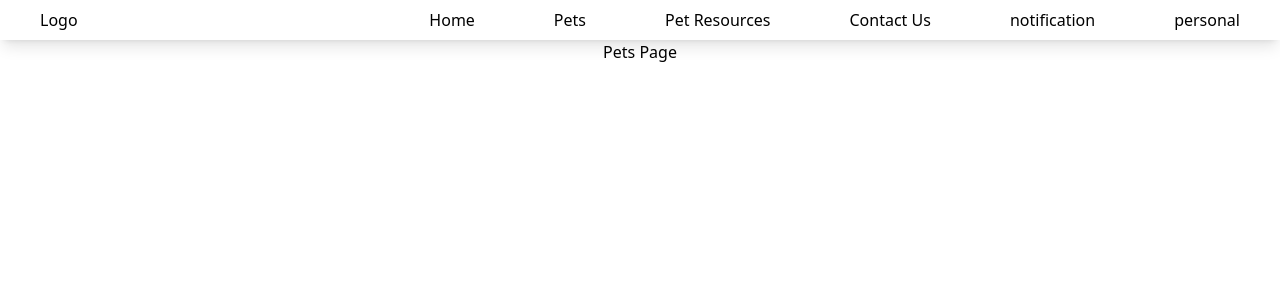
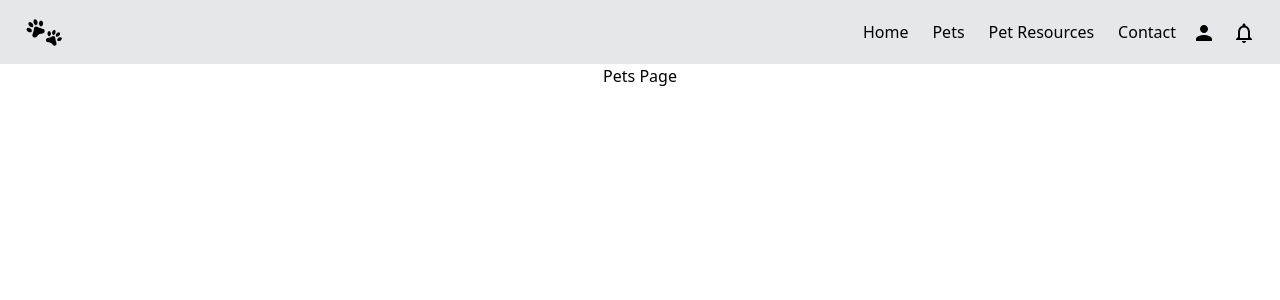
Before and after one commit to InnovatrixGroup/PawsReunite-Frontend, a React (Create React App) app: page /pets in a window 1280 px wide. Shown: the top 300 px of the page. Built offline with nearby package versions, Linux system fonts and the light colour scheme.

Commit message:
create navbar on different size screen

```diff
--- a/package.json
+++ b/package.json
@@ -3,6 +3,10 @@
   "version": "0.1.0",
   "private": true,
   "dependencies": {
+    "@emotion/react": "^11.11.1",
+    "@emotion/styled": "^11.11.0",
+    "@mui/icons-material": "^5.14.0",
+    "@mui/material": "^5.14.0",
     "@testing-library/jest-dom": "^5.16.5",
     "@testing-library/react": "^13.4.0",
     "@testing-library/user-event": "^13.5.0",
--- a/src/App.js
+++ b/src/App.js
@@ -11,11 +11,13 @@ import PetResourcePage from "./pages/PetResourcePage";
 import PersonalDetailPage from "./pages/personalDetail/PersonalDetailPage";
 import EditProfilePage from "./pages/personalDetail/EditProfilePage";
 import CreatePostPage from "./pages/personalDetail/CreatePostPage";
+import NavbarNew from "./components/NavbarNew";
 
 function App() {
   return (
-    <div className="App">
-      <Navbar />
+    <div className="App max-w-7xl mx-auto">
+      {/* <Navbar /> */}
+      <NavbarNew />
       <Routes>
         <Route path="/" element={<HomePage />} />
         <Route path="/login" element={<LoginPage />} />
--- /dev/null
+++ b/src/components/Dropdown.jsx
@@ -0,0 +1,15 @@
+import React from 'react'
+
+function Dropdown() {
+  return (
+    <div>
+      <ul className='submenu absolute  -left-3 flex flex-col items-start px-3 pb-5 pt-5 gap-3 bg-gray-200 w-40'>
+        <li>Lost Pets</li>
+        <li>Found Pets</li>
+      </ul>
+
+    </div>
+  )
+}
+
+export default Dropdown
--- /dev/null
+++ b/src/components/NavbarNew.css
@@ -0,0 +1,68 @@
+
+
+.navbar__menu-icon-bar {
+  width: 100%;
+  height: 2px;
+  background-color: #333;
+  margin: 2px 0;
+  transition: all 0.3s ease-in-out;
+  z-index: 999;
+}
+
+.open .navbar__menu-icon-bar:nth-child(1) {
+  transform: translateY(6px) rotate(45deg);
+}
+
+.open .navbar__menu-icon-bar:nth-child(2) {
+  opacity: 0;
+}
+
+.open .navbar__menu-icon-bar:nth-child(3) {
+  transform: translateY(-6px) rotate(-45deg);
+}
+
+.navbar__menu {
+  position: fixed;
+  top: 0;
+  right: -75%;
+  height: 100%;
+  width: 75%;
+  background-color: #f1f1f1;
+  display: flex;
+  flex-direction: column;
+  justify-content: flex-start;
+  align-items: flex-end;
+  padding-right: 20px;
+  gap: 20px;
+  padding-top: 120px;
+  transition: right 0.5s ease-in-out;
+  z-index: 99;
+}
+
+.navbar__menu-link:hover,
+.navbar__submenu-link>div:hover
+{
+  text-decoration: underline;
+}
+
+.navbar__menu.active{
+  right: 0;
+}
+
+.dark-filter {
+  position: fixed;
+  top: 0;
+  left: 0;
+  width: 100%;
+  height: 100%;
+  background-color: rgba(0, 0, 0, 0.5); /* Adjust the opacity as needed */
+  z-index: 1;
+  pointer-events: none;
+  opacity: 0;
+  transition: opacity 0.3s ease-in-out;
+}
+
+.dark-filter.active {
+  opacity: 1;
+  pointer-events: all;
+}
--- /dev/null
+++ b/src/components/NavbarNew.jsx
@@ -0,0 +1,93 @@
+
+import React, { useState } from 'react'
+import './NavbarNew.css'
+import PersonIcon from '@mui/icons-material/Person';
+import NotificationsOutlinedIcon from '@mui/icons-material/NotificationsOutlined';
+import logo from '../pics/logo.png'
+import AddIcon from '@mui/icons-material/Add';
+import RemoveIcon from '@mui/icons-material/Remove';
+import Dropdown from './Dropdown';
+
+export default function NavbarNew() {
+
+  const [isOpen, setIsOpen] = useState(false);
+  const [isSubmenuOpen, setIsSubmenuOpen] = useState(false);
+  const [isDarkFilterVisible, setIsDarkFilterVisible] = useState(false);
+
+  const toggleMenu = () => {
+    setIsOpen(!isOpen);
+    setIsDarkFilterVisible(!isDarkFilterVisible);
+  };
+
+  const toglleSubmenu = () => {
+    setIsSubmenuOpen(!isSubmenuOpen);
+  };
+
+  const handleMouseEnter = () => {
+    setIsSubmenuOpen(true);
+  };
+
+  const handleMouseLeave = () => {
+    setIsSubmenuOpen(false);
+  };
+
+  return (
+    <div>
+    <div className={`dark-filter ${isDarkFilterVisible ? 'active' : ''}`} onClick={toggleMenu}></div>
+    <div className='navbar flex justify-between items-center bg-gray-200 py-2 px-6 h-16'>
+      <div className='navbar__logo'>
+        <img src={logo} alt='logo' className='w-10' />
+      </div>
+      <div className='navbar__icons flex gap-4'>
+        <div className="hidden justify-between items-center gap-6 md:flex lg:flex">
+          <div>Home</div>
+          <div className='pet__menu relative' onMouseEnter={handleMouseEnter} onMouseLeave={handleMouseLeave}>
+          Pets
+          {isSubmenuOpen && (
+            <Dropdown />
+          )}
+          </div>
+
+          <div>Pet Resources</div>
+          <div>Contact</div>
+        </div>
+        <div className='navbar__icon cursor-pointer'>
+          <PersonIcon />
+        </div>
+        <div className='navbar__icon cursor-pointer'>
+          <NotificationsOutlinedIcon />
+        </div>
+        <div className={`navbar__menu-icon ${isOpen ? 'open' : ''} cursor-pointer w-5 flex flex-col justify-center md:hidden lg:hidden`} onClick={toggleMenu}>
+          <span className="navbar__menu-icon-bar" />
+          <span className="navbar__menu-icon-bar" />
+          <span className="navbar__menu-icon-bar" />
+        </div>
+      </div>
+      <div className={`navbar__menu ${isOpen ? 'active' : ''} text-base`}>
+        {console.log('isOpen', isOpen)}
+        <div className='navbar__menu-link'>Home</div>
+        <div className='navbar__menu-link flex' onClick={toglleSubmenu}>
+          <div className='submenu-button mr-12'>
+           {isSubmenuOpen ? <RemoveIcon style={{fontSize: "22px"}}/> : <AddIcon style={{fontSize: "22px"}}/>}
+          </div>
+          <div>Pets</div>
+        </div>
+          {isSubmenuOpen && (
+            <div className={`navbar__submenu ${isSubmenuOpen ? 'active' : ''}`}>
+
+            <div className='navbar__submenu-link flex flex-col items-end'>
+              <div>Lost Pets</div>
+              <div>Found Pets</div>
+            </div>
+            </div>
+
+          )}
+        <div className='navbar__menu-link'>Pet Resources</div>
+        <div className='navbar__menu-link'>Contact</div>
+      </div>
+    </div>
+
+
+    </div>
+  )
+}
```
Also changed, not shown: src/pics/logo.png (added), 1 other file (tests, documents, lock files or other folders).
